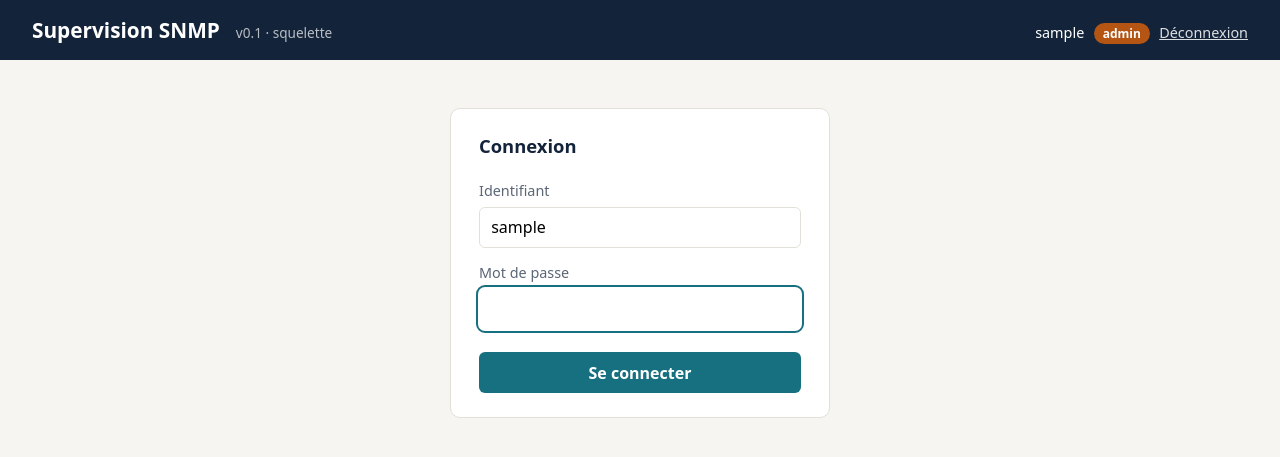
After one commit to LouisAlexandre-usmb/ETRS011-Projet_developpement-ALEXANDRE_TOINET, a FastAPI app: template code/app/templates/login.html in a window 1280 px wide. The commit adds this page. Shown: the top 457 px of the page. Run offline with FastAPI, Linux system fonts and the light colour scheme; the template is opened without the code that fills it: most values are stand-ins (such as "Sample title", 1, 10 or a date in 2020).

Commit message:
Ajout de la page de connexion avec rôles admin / lecteur
- Session par cookie signé (SessionMiddleware), mots de passe hachés en Argon2id
- Rôles admin et lecteur ; dépendances utilisateur_courant et exiger_admin
- Redirection vers /login pour les pages, 401/403 pour l'API
- Limitation des tentatives (5 échecs / 60 s) et redirection post-connexion sécurisée
- Comptes temporaires par variables d'environnement en attendant la table utilisateur
- Gabarit commun base.html (en-tête avec session), pages login et 403

Co-Authored-By: Claude Opus 5.5 <noreply@anthropic.com>

```diff
--- a/code/app/main.py
+++ b/code/app/main.py
@@ -1,23 +1,41 @@
 """Point d'entrée de l'application FastAPI.
 
-- Pages HTML (Jinja2)  : /
+- Pages HTML (Jinja2)  : /, /login
 - API JSON             : /api/...
 """
 from pathlib import Path
+from typing import Annotated
 
-from fastapi import FastAPI, Request
+from fastapi import Depends, FastAPI, Request
 from fastapi.responses import HTMLResponse, JSONResponse
 from fastapi.staticfiles import StaticFiles
 from fastapi.templating import Jinja2Templates
+from starlette.middleware.sessions import SessionMiddleware
 
-from app import config
+from app import auth, config
+from app.auth import AccesRefuse, NonConnecte, utilisateur_courant
 from app.snmp_client import SnmpError, lire_infos_systeme
+from app.utilisateurs import Utilisateur
 
 BASE_DIR = Path(__file__).resolve().parent
 
 app = FastAPI(title="Supervision SNMP", version="0.1.0")
 app.mount("/static", StaticFiles(directory=BASE_DIR / "static"), name="static")
 templates = Jinja2Templates(directory=BASE_DIR / "templates")
+
+# Session dans un cookie signé (HttpOnly par défaut) : contient uniquement le login
+app.add_middleware(
+    SessionMiddleware,
+    secret_key=config.SECRET_KEY,
+    session_cookie="supervision_session",
+    max_age=config.SESSION_DUREE,
+    same_site="lax",
+)
+app.add_exception_handler(NonConnecte, auth.gerer_non_connecte)
+app.add_exception_handler(AccesRefuse, auth.gerer_acces_refuse)
+app.include_router(auth.router)
+
+Connecte = Annotated[Utilisateur, Depends(utilisateur_courant)]
 
 
 async def _interroger_cible() -> tuple[dict | None, str | None]:
@@ -34,9 +52,10 @@ async def _interroger_cible() -> tuple[dict | None, str | None]:
 
 # ---------------------------------------------------------------- pages HTML
 @app.get("/", response_class=HTMLResponse)
-async def accueil(request: Request):
+async def accueil(request: Request, utilisateur: Connecte):
     infos, erreur = await _interroger_cible()
     return templates.TemplateResponse(request, "index.html", {
+        "utilisateur": utilisateur,
         "cible": f"{config.SNMP_TARGET}:{config.SNMP_PORT}",
         "communaute": config.SNMP_COMMUNITY,
         "infos": infos,
@@ -47,12 +66,12 @@ async def accueil(request: Request):
 # ---------------------------------------------------------------- API JSON
 @app.get("/api/sante")
 async def sante():
-    """Vérifie simplement que l'application répond."""
+    """Vérifie simplement que l'application répond (public, sans connexion)."""
     return {"statut": "ok", "version": app.version}
 
 
 @app.get("/api/equipement-test")
-async def equipement_test():
+async def equipement_test(utilisateur: Connecte):
     """Groupe "system" de l'équipement de test, au format JSON."""
     infos, erreur = await _interroger_cible()
     if erreur:
--- a/code/app/static/style.css
+++ b/code/app/static/style.css
@@ -64,3 +64,51 @@ code { font-family: ui-monospace, Consolas, monospace; font-size: .9em; }
 
 .pied { color: var(--sourdine); font-size: .85rem; text-align: center; margin-top: 1.5rem; }
 .pied a { color: var(--accent); }
+
+/* ---- session (en-tête) ---- */
+.session { margin-left: auto; display: flex; align-items: baseline; gap: .6rem; font-size: .9rem; }
+.session form { margin: 0; }
+.role {
+  font-size: .75rem;
+  font-weight: 600;
+  padding: .1rem .55rem;
+  border-radius: 999px;
+  background: rgba(255, 255, 255, .15);
+}
+.role-admin { background: var(--alerte); }
+.bouton-lien {
+  background: none;
+  border: 0;
+  padding: 0;
+  color: #fff;
+  font: inherit;
+  text-decoration: underline;
+  cursor: pointer;
+  opacity: .85;
+}
+.bouton-lien:hover { opacity: 1; }
+
+/* ---- page de connexion ---- */
+.connexion { max-width: 380px; margin: 3rem auto 0; }
+.connexion h2 { margin-top: 0; font-size: 1.15rem; }
+.formulaire { display: flex; flex-direction: column; gap: .4rem; }
+.formulaire label { font-size: .9rem; color: var(--sourdine); margin-top: .5rem; }
+.formulaire input {
+  font: inherit;
+  padding: .55rem .7rem;
+  border: 1px solid var(--trait);
+  border-radius: 6px;
+}
+.formulaire input:focus { outline: 2px solid var(--accent); outline-offset: 1px; border-color: transparent; }
+.bouton {
+  margin-top: 1rem;
+  font: inherit;
+  font-weight: 600;
+  padding: .6rem;
+  border: 0;
+  border-radius: 6px;
+  background: var(--accent);
+  color: #fff;
+  cursor: pointer;
+}
+.bouton:hover { filter: brightness(1.1); }
--- /dev/null
+++ b/code/app/templates/base.html
@@ -0,0 +1,28 @@
+<!doctype html>
+<html lang="fr">
+<head>
+  <meta charset="utf-8">
+  <meta name="viewport" content="width=device-width, initial-scale=1">
+  <title>{% block titre %}Supervision SNMP{% endblock %}</title>
+  <link rel="stylesheet" href="{{ url_for('static', path='style.css') }}">
+</head>
+<body>
+  <header class="entete">
+    <h1>Supervision SNMP</h1>
+    <span class="version">v0.1 · squelette</span>
+    {% if utilisateur %}
+      <div class="session">
+        <span>{{ utilisateur.login }}</span>
+        <span class="role role-{{ utilisateur.role }}">{{ utilisateur.role }}</span>
+        <form method="post" action="/logout">
+          <button type="submit" class="bouton-lien">Déconnexion</button>
+        </form>
+      </div>
+    {% endif %}
+  </header>
+
+  <main class="contenu">
+    {% block contenu %}{% endblock %}
+  </main>
+</body>
+</html>
--- /dev/null
+++ b/code/app/templates/login.html
@@ -0,0 +1,26 @@
+{% extends "base.html" %}
+{% block titre %}Connexion · Supervision SNMP{% endblock %}
+
+{% block contenu %}
+  <section class="carte connexion">
+    <h2>Connexion</h2>
+
+    {% if erreur %}
+      <p class="erreur" role="alert">{{ erreur }}</p>
+    {% endif %}
+
+    <form method="post" action="/login" class="formulaire">
+      <input type="hidden" name="suivant" value="{{ suivant }}">
+
+      <label for="login">Identifiant</label>
+      <input id="login" name="login" type="text" value="{{ login or '' }}"
+             autocomplete="username" required {% if not login %}autofocus{% endif %}>
+
+      <label for="mot_de_passe">Mot de passe</label>
+      <input id="mot_de_passe" name="mot_de_passe" type="password"
+             autocomplete="current-password" required {% if login %}autofocus{% endif %}>
+
+      <button type="submit" class="bouton">Se connecter</button>
+    </form>
+  </section>
+{% endblock %}
--- /dev/null
+++ b/code/app/utilisateurs.py
@@ -0,0 +1,56 @@
+"""Accès aux comptes utilisateurs.
+
+TEMPORAIRE : en attendant la base SQLite, les deux comptes (un admin, un
+lecteur) sont déclarés par variables d'environnement et leur mot de passe est
+haché au démarrage. Quand la table `utilisateur` existera, seul le contenu de
+`trouver_utilisateur` changera (un SELECT) ; le reste de l'application ne
+bouge pas.
+
+Table prévue :
+
+    CREATE TABLE utilisateur (
+        id           INTEGER PRIMARY KEY,
+        login        TEXT NOT NULL UNIQUE,
+        hash_mdp     TEXT NOT NULL,              -- hash Argon2id, jamais le mot de passe
+        role         TEXT NOT NULL DEFAULT 'lecteur'
+                     CHECK (role IN ('admin', 'lecteur')),
+        cree_le      TEXT NOT NULL DEFAULT (datetime('now')),
+        derniere_cnx TEXT
+    );
+"""
+from dataclasses import dataclass
+
+from app import config
+from app.securite import hacher_mot_de_passe
+
+ROLE_ADMIN = "admin"      # configure le parc : équipements, seuils, comptes
+ROLE_LECTEUR = "lecteur"  # consulte le tableau de bord et les fiches, sans rien modifier
+
+
+@dataclass(frozen=True)
+class Utilisateur:
+    login: str
+    hash_mdp: str
+    role: str
+
+    @property
+    def est_admin(self) -> bool:
+        return self.role == ROLE_ADMIN
+
+
+def _comptes_depuis_environnement() -> dict[str, Utilisateur]:
+    comptes = {}
+    for login, mot_de_passe, role in (
+        (config.ADMIN_LOGIN, config.ADMIN_PASSWORD, ROLE_ADMIN),
+        (config.LECTEUR_LOGIN, config.LECTEUR_PASSWORD, ROLE_LECTEUR),
+    ):
+        if login and mot_de_passe:  # compte ignoré s'il n'a pas de mot de passe
+            comptes[login] = Utilisateur(login, hacher_mot_de_passe(mot_de_passe), role)
+    return comptes
+
+
+_COMPTES = _comptes_depuis_environnement()
+
+
+def trouver_utilisateur(login: str) -> Utilisateur | None:
+    return _COMPTES.get(login)
--- a/code/docker-compose.yml
+++ b/code/docker-compose.yml
@@ -16,6 +16,10 @@ services:
       SNMP_TARGET: snmp-agent    # nom du service ci-dessous (résolu par le DNS de Docker)
       SNMP_COMMUNITY: public
       DB_PATH: /code/data/supervision.db
+      # Valeurs de DÉVELOPPEMENT uniquement : à changer hors de vos postes
+      SECRET_KEY: dev-cle-a-changer
+      ADMIN_PASSWORD: admin
+      LECTEUR_PASSWORD: lecteur
       WATCHFILES_FORCE_POLLING: "true"   # nécessaire pour détecter les modifs depuis Windows
     command: uvicorn app.main:app --host 0.0.0.0 --port 8000 --reload
     depends_on:
--- a/code/requirements.txt
+++ b/code/requirements.txt
@@ -2,3 +2,6 @@ fastapi==0.142.2
 uvicorn[standard]==0.54.0
 jinja2==3.1.6
 pysnmp==7.1.30
+argon2-cffi==25.1.0
+itsdangerous==2.2.0
+python-multipart==0.0.20
```
Also changed, not shown: code/app/auth.py (added, +119 -0 lines), code/app/config.py (+13 -0 lines), code/app/securite.py (added, +54 -0 lines), code/app/templates/403.html (added, +11 -0 lines), code/app/templates/index.html (+3 -17 lines).
